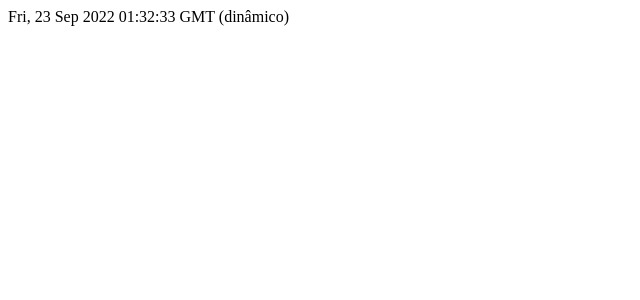
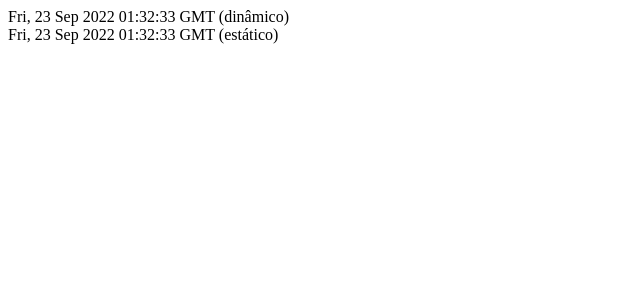
Before and after one commit to eholuizao/teste-nextjs, a Next.js app: page /tempo in a window 1280 px wide. Shown: the top 300 px of the page, without its empty margins (0-640 px from the left). Built offline with nearby package versions, Linux system fonts and the light colour scheme.

Commit message:
pagina tempo

```diff
--- a/pages/tempo.js
+++ b/pages/tempo.js
@@ -1,8 +1,36 @@
-function Tempo() {
+import React from "react";
+
+function Tempo(props) {
+    // I don't know yet exactly what the useStat and useEffects does, what i know its this piece of code is rendering nothing at the first run of "Tempo", so the server won't generate and render a HTML file diferent of the file that will be hydrated by React!
+    const [hydrated, setHydrated] = React.useState(false);
+    React.useEffect(() => {
+        setHydrated(true);
+    }, []);
+    if (!hydrated) {
+        // Returns null on first render, so the client and server match
+        return null;
+    }
+
     const dynamicDate = new Date();
     const dynamicDateString = dynamicDate.toGMTString();
 
-    return <div>{dynamicDateString} (dinâmico)</div>;
+    return (
+        <div>
+            <div>{dynamicDateString} (dinâmico)</div>
+            <div>{props.staticDateString} (estático)</div>
+        </div>
+    );
+}
+
+export function getStaticProps() {
+    const staticDate = new Date();
+    const staticDateString = staticDate.toGMTString();
+
+    return {
+        props: {
+            staticDateString,
+        },
+    };
 }
 
 export default Tempo;
```
Also changed, not shown: pages/index.js (line endings or trailing spaces).
